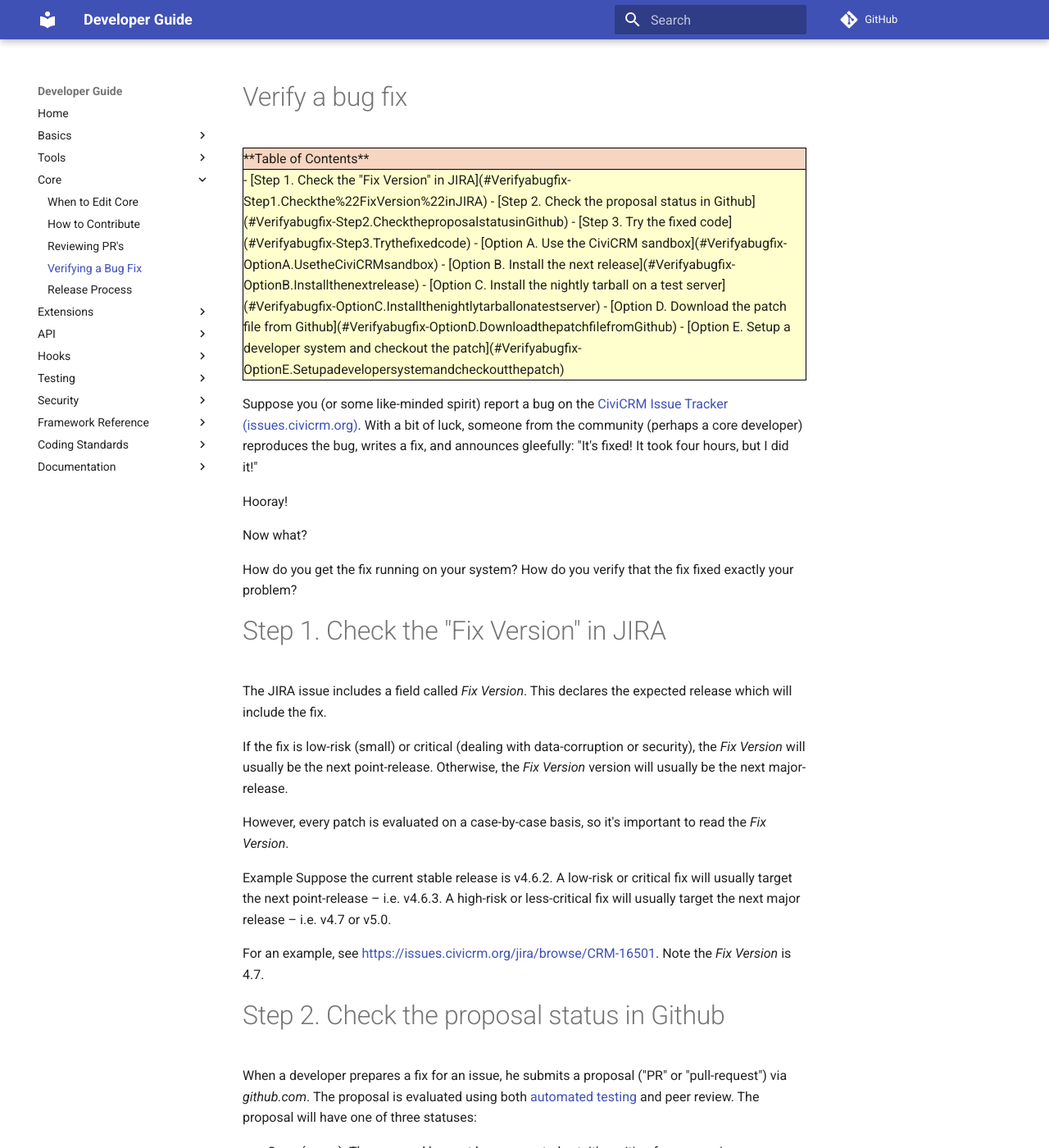
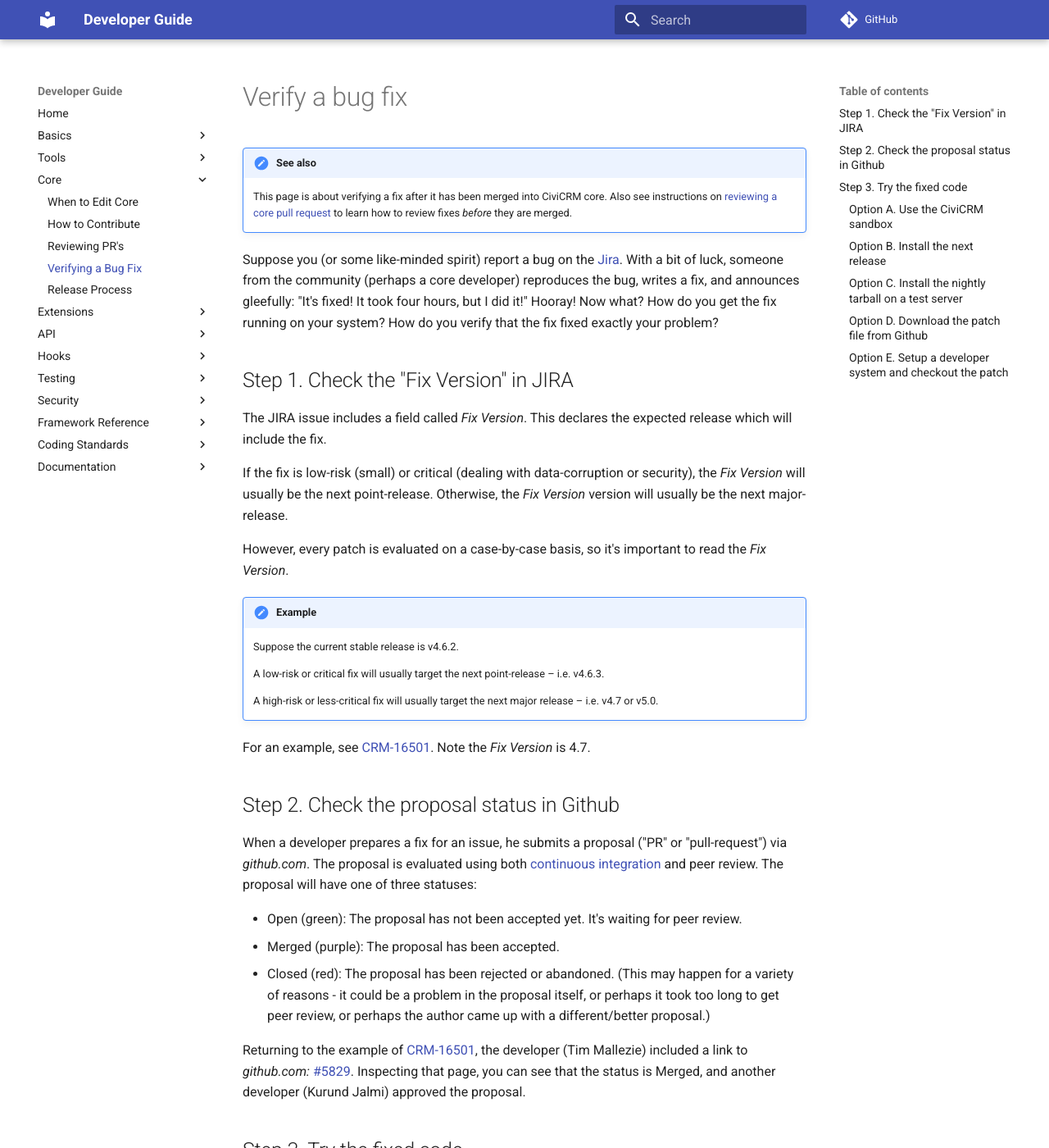
Before and after one commit to civicrm/civicrm-dev-docs, an MkDocs documentation site: the page built from docs/core/verify-fix.md, in a window 1280 px wide and 1400 px high. Shown: the whole window at 82% size. Built offline with MkDocs 1.6.1 and Material for MkDocs 9.7.7, drawn with Linux system fonts in a browser that asks for light colours; comment, search, counter and statistics services are not loaded; old or Windows-style settings are respelled for this version of MkDocs; some of the changed text lies outside the part shown.

Commit message:
Clean content, post-import

```diff
--- a/docs/core/verify-fix.md
+++ b/docs/core/verify-fix.md
@@ -1,59 +1,11 @@
 # Verify a bug fix
 
-<div class="panel"
-style="background-color: #FFFFCE;border-color: #000;border-style: solid;border-width: 1px;">
+!!! note "See also"
+    This page is about verifying a fix after it has been merged into CiviCRM core. Also see instructions on [reviewing a core pull request](/core/pr-review.md) to learn how to review fixes *before* they are merged.
 
-<div class="panelHeader"
-style="border-bottom-width: 1px;border-bottom-style: solid;border-bottom-color: #000;background-color: #F7D6C1;">
+Suppose you (or some like-minded spirit) report a bug on the [Jira](/tools/issue-tracking.md#jira). With a bit of luck, someone from the community (perhaps a core developer) reproduces the bug, writes a fix, and announces gleefully: "It's fixed! It took four hours, but I did it!" Hooray! Now what? How do you get the fix running on your system? How do you verify that the fix fixed exactly your problem?
 
-**Table of Contents**
-
-</div>
-
-<div class="panelContent" style="background-color: #FFFFCE;">
-
-<div>
-
--   [Step 1. Check the "Fix Version" in
-    JIRA](#Verifyabugfix-Step1.Checkthe%22FixVersion%22inJIRA)
--   [Step 2. Check the proposal status in
-    Github](#Verifyabugfix-Step2.ChecktheproposalstatusinGithub)
--   [Step 3. Try the fixed code](#Verifyabugfix-Step3.Trythefixedcode)
-
-<!-- -->
-
--   [Option A. Use the CiviCRM
-    sandbox](#Verifyabugfix-OptionA.UsetheCiviCRMsandbox)
--   [Option B. Install the next
-    release](#Verifyabugfix-OptionB.Installthenextrelease)
--   [Option C. Install the nightly tarball on a test
-    server](#Verifyabugfix-OptionC.Installthenightlytarballonatestserver)
--   [Option D. Download the patch file from
-    Github](#Verifyabugfix-OptionD.DownloadthepatchfilefromGithub)
--   [Option E. Setup a developer system and checkout the
-    patch](#Verifyabugfix-OptionE.Setupadevelopersystemandcheckoutthepatch)
-
-</div>
-
-</div>
-
-</div>
-
-Suppose you (or some like-minded spirit) report a bug on the [CiviCRM
-Issue Tracker
-(issues.civicrm.org)](http://issues.civicrm.org/){.external-link}. With
-a bit of luck, someone from the community (perhaps a core developer)
-reproduces the bug, writes a fix, and announces gleefully: "It's fixed!
-It took four hours, but I did it!"
-
-Hooray!
-
-Now what?
-
-How do you get the fix running on your system? How do you verify that
-the fix fixed exactly your problem?
-
-# Step 1. Check the "Fix Version" in JIRA
+## Step 1. Check the "Fix Version" in JIRA
 
 The JIRA issue includes a field called *Fix Version*. This declares the
 expected release which will include the fix.
@@ -66,27 +18,21 @@
 However, every patch is evaluated on a case-by-case basis, so it's
 important to read the *Fix Version*.
 
-<div class="panelMacro">
+!!! summary "Example"
 
-Example
+    Suppose the current stable release is v4.6.2.
 
-Suppose the current stable release is v4.6.2.
+    A low-risk or critical fix will usually target the next point-release – i.e. v4.6.3.
 
-A low-risk or critical fix will usually target the next point-release – i.e. v4.6.3.
+    A high-risk or less-critical fix will usually target the next major release – i.e. v4.7 or v5.0.
 
-A high-risk or less-critical fix will usually target the next major release – i.e. v4.7 or v5.0.
+For an example, see [CRM-16501](https://issues.civicrm.org/jira/browse/CRM-16501). Note the *Fix Version* is 4.7.
 
-</div>
-
-For an example, see <https://issues.civicrm.org/jira/browse/CRM-16501>.
-Note the *Fix Version* is 4.7.
-
-# Step 2. Check the proposal status in Github
+## Step 2. Check the proposal status in Github
 
 When a developer prepares a fix for an issue, he submits a proposal
 ("PR" or "pull-request") via *github.com*. The proposal is evaluated
-using both [automated
-testing](http://wiki.civicrm.org/confluence/display/CRMDOC/Testing) and
+using both [continuous integration](/testing/continuous-integration.md) and
 peer review. The proposal will have one of three statuses:
 
 -   Open (green): The proposal has not been accepted yet. It's waiting
@@ -98,13 +44,13 @@
     perhaps the author came up with a different/better proposal.)
 
 Returning to the example of
-[CRM-16501](https://issues.civicrm.org/jira/browse/CRM-16501){.external-link},
+[CRM-16501](https://issues.civicrm.org/jira/browse/CRM-16501),
 the developer (Tim Mallezie) included a link to *github.com:*
-<https://github.com/civicrm/civicrm-core/pull/5829> . Inspecting that
+[#5829](https://github.com/civicrm/civicrm-core/pull/5829). Inspecting that
 page, you can see that the status is Merged, and another developer
 (Kurund Jalmi) approved the proposal.
 
-# Step 3. Try the fixed code
+## Step 3. Try the fixed code
 
 To be sure that the patch actually works, you'll need try it out. There
 are a few different ways to try it out – the choice will depend on your
@@ -151,8 +93,6 @@
 
 ### Option B. Install the next release
 
-
-
 -   **Summary**:
     -   Wait for the next release. When it's available, upgrade your
         server (as usual).
@@ -206,31 +139,23 @@
     -   This only works ***after*** the proposal has been
         accepted (merged).
     -   Do not install nightly tarballs on production servers. For more
-        discussion of why, see the original blog post, [Pre-Release
-        Policy and Nightly
-        Builds](https://civicrm.org/blogs/totten/pre-release-policy-and-nightly-builds){.external-link}.
+        discussion of why, see the original blog post, [Pre-Release Policy and Nightly Builds](https://civicrm.org/blogs/totten/pre-release-policy-and-nightly-builds).
 
-<div class="panelMacro">
+!!! tip
 
-Tip
+    When browsing <http://dist.civicrm.org/by-date/latest/>, you may find that the Fix Version does not appear as a folder – because it has not been released yet. Choose the closest major version.
 
-When browsing http://dist.civicrm.org/by-date/latest/, you may find that the Fix Version does not appear as a folder – because it has not been released yet. Choose the closest major version.
+    Example: If the Fix Version is "4.6.3", and if there is no folder for "4.6.3", then look in the "4.6" folder.
 
-Example: If the Fix Version is "4.6.3", and if there is no folder for "4.6.3", then look in the "4.6" folder.
+    Example: If the Fix Version is "4.7", and if there is no folder for "4.7.0" or "4.7", then look in the "master" folder.
 
-Example: If the Fix Version is "4.7", and if there is no folder for "4.7.0" or "4.7", then look in the "master" folder.
-
-</div>
 
 ### Option D. Download the patch file from Github
-
-
 
 -   ****Summary**:**
     -   Setup a test server.
     -   View the PR on Github.
-    -   [Download and apply the patch on your
-        test server.](http://stackoverflow.com/questions/7827002/how-to-apply-a-git-patch-when-given-a-pull-number){.external-link}
+    -   [Download and apply the patch on your test server.](http://stackoverflow.com/questions/7827002/how-to-apply-a-git-patch-when-given-a-pull-number)
 -   **Required Skills**:
     -   CiviCRM system administration
     -   Basic web development
@@ -252,8 +177,6 @@
 
 ### Option E. Setup a developer system and checkout the patch
 
-
-
 -   ****Summary**:**
     -   Active core contributors setup a development system optimized
         for evaluating new patches.
```
Also changed, not shown: other parts of docs/core/verify-fix.md (+10 -23 lines).
